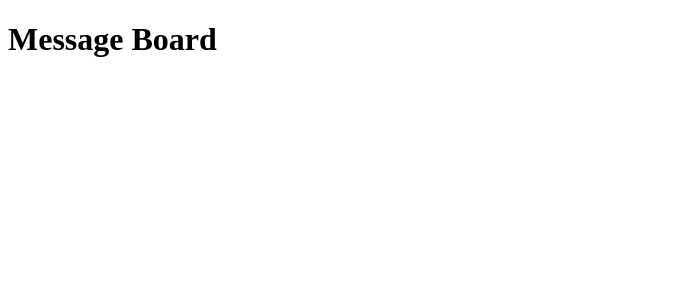
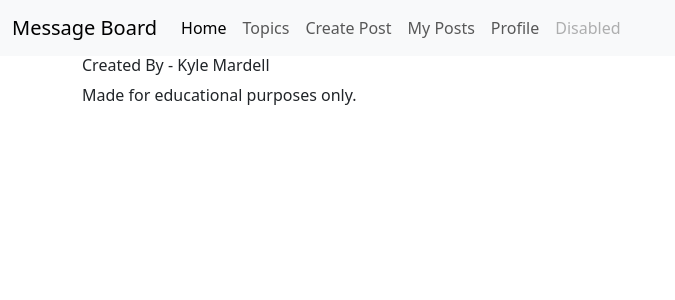
Before and after one commit to KyleMardell/meassage-board-flask-app, a Flask app: page / in a window 1280 px wide. Shown: the top 300 px of the page, without its empty margins (0-675 px from the left). Run offline with Flask 3, Linux system fonts and the light colour scheme.

Commit message:
Add initial nav and footer to base html template. Add bootstrap links.

```diff
--- a/messageboard/templates/base.html
+++ b/messageboard/templates/base.html
@@ -1,11 +1,69 @@
 <!DOCTYPE html>
 <html lang="en">
+
 <head>
     <meta charset="UTF-8">
     <meta name="viewport" content="width=device-width, initial-scale=1.0">
     <title>Message Board</title>
+
+    <!-- Links -->
+    <link href="https://cdn.jsdelivr.net/npm/bootstrap@5.3.3/dist/css/bootstrap.min.css" rel="stylesheet"
+        integrity="sha384-QWTKZyjpPEjISv5WaRU9OFeRpok6YctnYmDr5pNlyT2bRjXh0JMhjY6hW+ALEwIH" crossorigin="anonymous">
+    <link rel="stylesheet" href="{{ url_for('static', filename='css/style.css') }}">
 </head>
+
 <body>
-    <h1>Message Board</h1>
+    <header>
+        <nav class="navbar navbar-expand-lg bg-body-tertiary">
+            <div class="container-fluid">
+                <a class="navbar-brand" href="#">Message Board</a>
+                <button class="navbar-toggler" type="button" data-bs-toggle="collapse" data-bs-target="#navbarNav"
+                    aria-controls="navbarNav" aria-expanded="false" aria-label="Toggle navigation">
+                    <span class="navbar-toggler-icon"></span>
+                </button>
+                <div class="collapse navbar-collapse" id="navbarNav">
+                    <ul class="navbar-nav">
+                        <li class="nav-item">
+                            <a class="nav-link active" aria-current="page" href="#">Home</a>
+                        </li>
+                        <li class="nav-item">
+                            <a class="nav-link" href="#">Topics</a>
+                        </li>
+                        <li class="nav-item">
+                            <a class="nav-link" href="#">Create Post</a>
+                        </li>
+                        <li class="nav-item">
+                            <a class="nav-link" href="#">My Posts</a>
+                        </li>
+                        <li class="nav-item">
+                            <a class="nav-link" href="#">Profile</a>
+                        </li>
+                        <li class="nav-item">
+                            <a class="nav-link disabled" aria-disabled="true">Disabled</a>
+                        </li>
+                    </ul>
+                </div>
+            </div>
+        </nav>
+    </header>
+    <main>
+        {% block content %}
+        {% endblock %}
+    </main>
+    <footer>
+        <div class="container">
+            <div class="row">
+                <div class="col">
+                    <h6>Created By - Kyle Mardell</h6>
+                    <p>Made for educational purposes only.</p>
+                </div>
+            </div>
+        </div>
+    </footer>
+    <!-- JS Links -->
+    <script src="https://cdn.jsdelivr.net/npm/bootstrap@5.3.3/dist/js/bootstrap.bundle.min.js"
+        integrity="sha384-YvpcrYf0tY3lHB60NNkmXc5s9fDVZLESaAA55NDzOxhy9GkcIdslK1eN7N6jIeHz"
+        crossorigin="anonymous"></script>
 </body>
+
 </html>
```
Also changed, not shown: messageboard/static/css/style.css (added).
